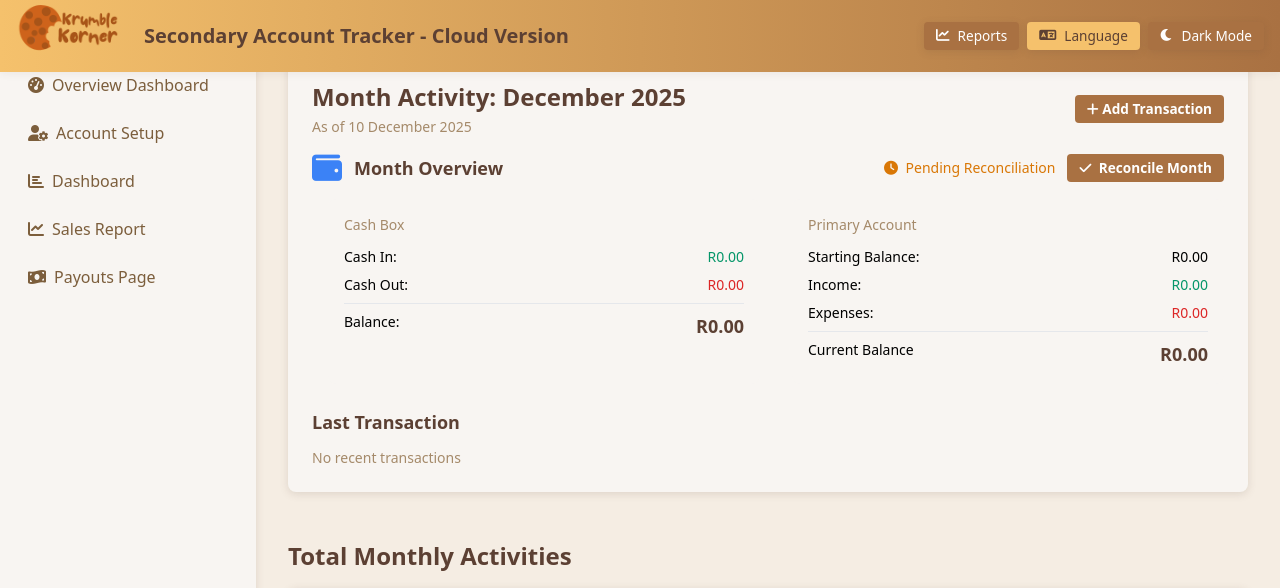
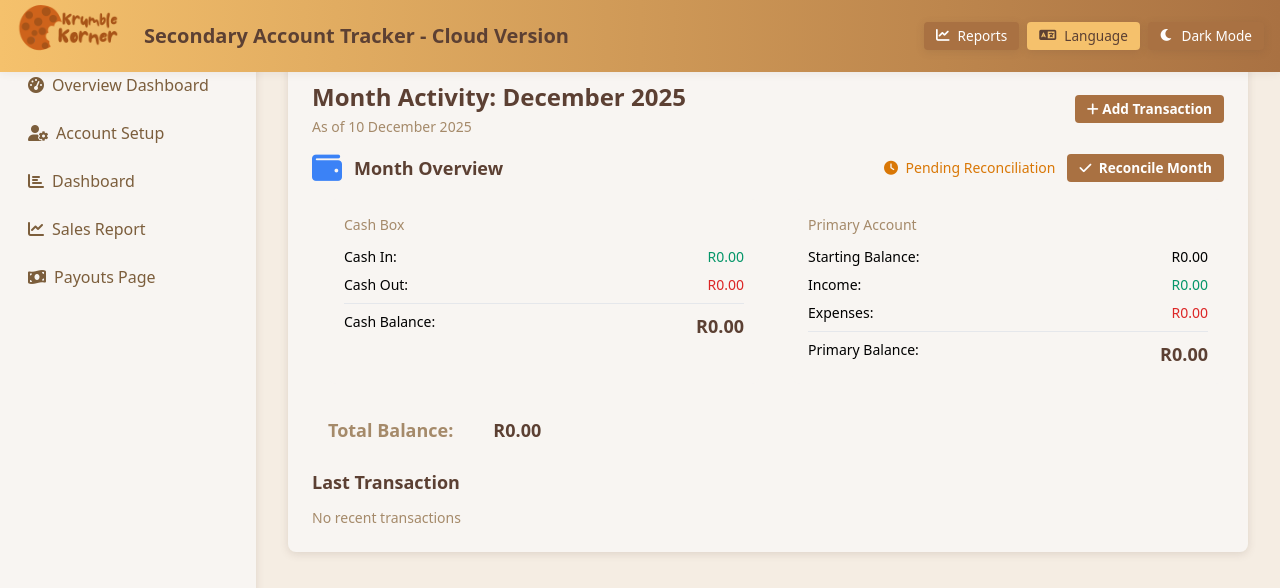
Before and after one commit to EmbeddEdge/FlaskWebApp, a Flask app: page /monthly_activity in a window 1280 px wide. Shown: the top 588 px of the page. Run offline with Flask 3, Linux system fonts and the light colour scheme; data that the repository does not hold is empty; some libraries are stand-ins or nearby versions.

Commit message:
Updated month reconcile and close out

```diff
--- a/app.py
+++ b/app.py
@@ -325,12 +325,19 @@ def reconcile_month_close():
                 .execute()
             transactions = transactions_response.data or []
 
+            reconciled_data = supabase.table('reconciled_months')\
+                .select('starting_balance')\
+                .eq('month', month_start)\
+                .execute()
+            starting_balance = reconciled_data.data[0]['starting_balance'] if reconciled_data.data else 0
+
             total_income = sum(t['amount'] for t in transactions if t.get('type') == 'income')
             total_expenses = sum(t['amount'] for t in transactions if t.get('type') == 'expense')
 
             formatted_month = datetime.strptime(month_start, '%Y-%m-%d').strftime('%B %Y')
 
-            return render_template('reconcile_month.html', month=month_start, formatted_month=formatted_month, total_income=total_income, total_expenses=total_expenses)
+            return render_template('reconcile_month.html', month=month_start, formatted_month=formatted_month,
+                                    total_income=total_income, total_expenses=total_expenses, starting_balance=starting_balance)
 
         # POST - process manual closing balance and mark reconciled
         data = request.form or request.get_json() or {}
--- a/templates/monthly_activity.html
+++ b/templates/monthly_activity.html
@@ -241,7 +241,7 @@
                                             </div>
                                             <div class="border-t border-gray-200 pt-2 mt-2">
                                                 <div class="flex justify-between">
-                                                    <span class="text-sm font-medium">Balance:</span>
+                                                    <span class="text-sm font-medium">Cash Balance:</span>
                                                     <span class="text-lg font-semibold text-gray-900">R{{ "%.2f"|format(accounts.cash_box if accounts else 0) }}</span>
                                                 </div>
                                             </div>
@@ -266,11 +266,15 @@
                                             </div>
                                             <div class="border-t border-gray-200 pt-2 mt-2">
                                                 <div class="flex justify-between">
-                                                    <span class="text-sm font-medium">{% if reconciled_data and reconciled_data.is_reconciled %}End Balance{% else %}Current Balance{% endif %}</span>
-                                                    <span class="text-lg font-bold text-gray-900">R{{ "%.2f"|format(reconciled_data.closing_balance if reconciled_data.is_reconciled else accounts.primary_account if accounts else 0) }}</span>
+                                                    <span class="text-sm font-medium">Primary Balance:</span>
+                                                    <span class="text-lg font-bold text-gray-900">R{{ "%.2f"|format(accounts.primary_account if accounts else 0) }}</span>
                                                 </div>
                                             </div>
                                         </div>
+                                    </div>
+                                    <div class="flex justify-left">
+                                                <span class="text-lg font-bold text-gray-500">{% if reconciled_data and reconciled_data.is_reconciled %}End Total:{% else %}Total Balance:{% endif %}</span>
+                                                <span class="text-lg font-bold text-gray-900 ml-10">R{{ "%.2f"|format(reconciled_data.closing_balance if reconciled_data.is_reconciled else accounts.primary_account + accounts.cash_box if accounts else 0) }}</span>
                                     </div>
                                 </div>
                             </div>
--- a/templates/overview.html
+++ b/templates/overview.html
@@ -224,6 +224,10 @@
                                     <div>
                                         <p class="text-sm font-medium text-gray-500">Primary Account</p>
                                         <p class="text-lg font-semibold text-gray-900">R{{ "%.2f"|format(accounts.primary_account if accounts else 0) }}</p>
+                                    </div>
+                                    <div>
+                                        <p class="text-lg font-bold text-gray-500">Total Balance</p>
+                                        <p class="text-lg font-semibold text-gray-900">R{{ "%.2f"|format((accounts.cash_box if accounts else 0) + (accounts.primary_account if accounts else 0)) }}</p>
                                     </div>
                                 </div>
                             </div>
--- a/templates/reconcile_month.html
+++ b/templates/reconcile_month.html
@@ -19,7 +19,7 @@
       <div class="mb-4">
         <div class="flex justify-between mb-1"><span class="text-sm text-gray-700">Total Income</span><strong>R{{ "%.2f"|format(total_income|default(0)) }}</strong></div>
         <div class="flex justify-between mb-1"><span class="text-sm text-gray-700">Total Expenses</span><strong>R{{ "%.2f"|format(total_expenses|default(0)) }}</strong></div>
-        <div class="flex justify-between mb-1"><span class="text-sm text-gray-700">Calculated Net</span><strong>R{{ "%.2f"|format((total_income|default(0)) - (total_expenses|default(0))) }}</strong></div>
+        <div class="flex justify-between mb-1"><span class="text-sm text-gray-700">Calculated Net</span><strong>R{{ "%.2f"|format((total_income|default(0)) - (total_expenses|default(0)) + (starting_balance|default(0))) }}</strong></div>
       </div>
 
       <form action="/reconcile_month/close" method="POST" class="space-y-4">
```
